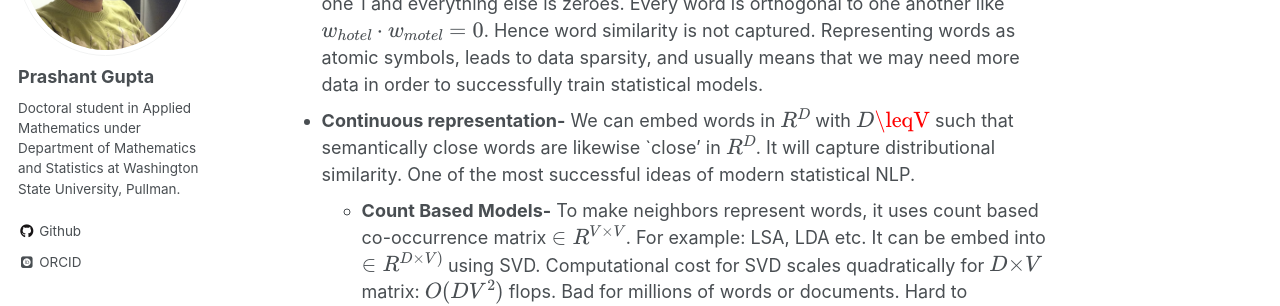
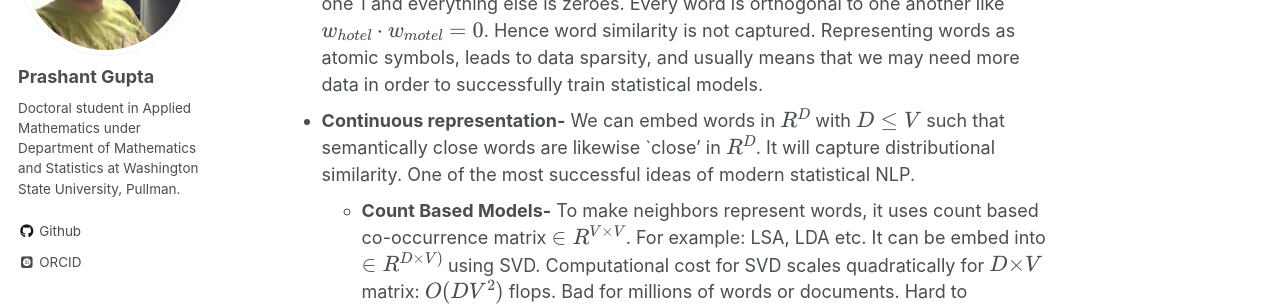
Before and after one commit to pragup/pragup.github.io, a Jekyll site: the page built from _posts/2017-04-23-Sentence-Classification.md, in a window 1280 px wide and 900 px high, scrolled down 851 px. Shown: the part 155-461 px from the top of the window. Built offline with Jekyll 4.4.1, drawn with Linux system fonts in a browser that asks for light colours; some web fonts are replaced; formulas are drawn with MathJax 3.

Commit message:
no message

```diff
--- a/_posts/2017-04-23-Sentence-Classification.md
+++ b/_posts/2017-04-23-Sentence-Classification.md
@@ -23,7 +23,7 @@ However we are going to look at the application of CNNs in NLP(Natural Language
 
 ### Word Embedding(or Word Vectors) ###
 * **Discrete representation-** The vast majority of statistical NLP work regards, words as atomic symbols: hotel, conference, motel . In vector space terms, this is a vector with one 1 and everything else is zeroes. Every word is orthogonal to one another like $𝑤_{ℎ𝑜𝑡𝑒𝑙} \cdot 𝑤_{𝑚𝑜𝑡𝑒𝑙}  =0$. Hence word similarity is not captured. Representing words as atomic symbols, leads to data sparsity, and usually means that we may need more data in order to successfully train statistical models.
-* **Continuous representation-** We can embed words in $𝑅^𝐷$ with $D\leqV$ such that semantically close words are likewise `close' in $𝑅^𝐷$. It will capture distributional similarity. One of the most successful ideas of modern statistical NLP.
+* **Continuous representation-** We can embed words in $𝑅^𝐷$ with $D\leq V$ such that semantically close words are likewise `close' in $𝑅^𝐷$. It will capture distributional similarity. One of the most successful ideas of modern statistical NLP.
 	* **Count Based Models-** To make  neighbors  represent words, it uses count based co-occurrence matrix $\in 𝑅^{𝑉 × 𝑉}$. For example: LSA, LDA etc. It can be embed into $\in 𝑅^{𝐷×𝑉)}$  using SVD. Computational cost for SVD scales quadratically for $D×𝑉$ matrix: $O(𝐷𝑉^2)$ flops. Bad for millions of words or documents. Hard to incorporate new words or documents.
 * **Direct prediction Models–** Here the idea is directly learning lower vector representation. For example: Feed forward neural language model, recurrent neural language model, Log-Linear language model(Continuous bag of words model, Continuous skip gram model). One of the most popular one is word2vec which based on Log-Linear language model. Word2vec instead of capturing co-occurrence counts directly, it predicts surrounding words of every word Fig.1 @fig:SentClassificationFigure1. Word2vec representation is pretty good in capturing syntactic  and semantic relationship between words like: $𝑤_{𝑏𝑖𝑔}−𝑤_{𝑏𝑖𝑔𝑔𝑒𝑟}  \approx 𝑤_{𝑠𝑙𝑜𝑤}−𝑤_{𝑠𝑙𝑜𝑤𝑒𝑟}$, $𝑤_{𝑓𝑟𝑎𝑛𝑐𝑒}−𝑤_{𝑝𝑎𝑟𝑖𝑠} \approx 𝑤_{𝑘𝑜𝑟𝑒𝑎}−𝑤_{𝑠𝑒𝑜𝑢𝑙}$. But not necessarily unique.
 ![First Figure 1]( https://pragup.github.io/images/Sentence-Classification-Figure_1.png )
```
